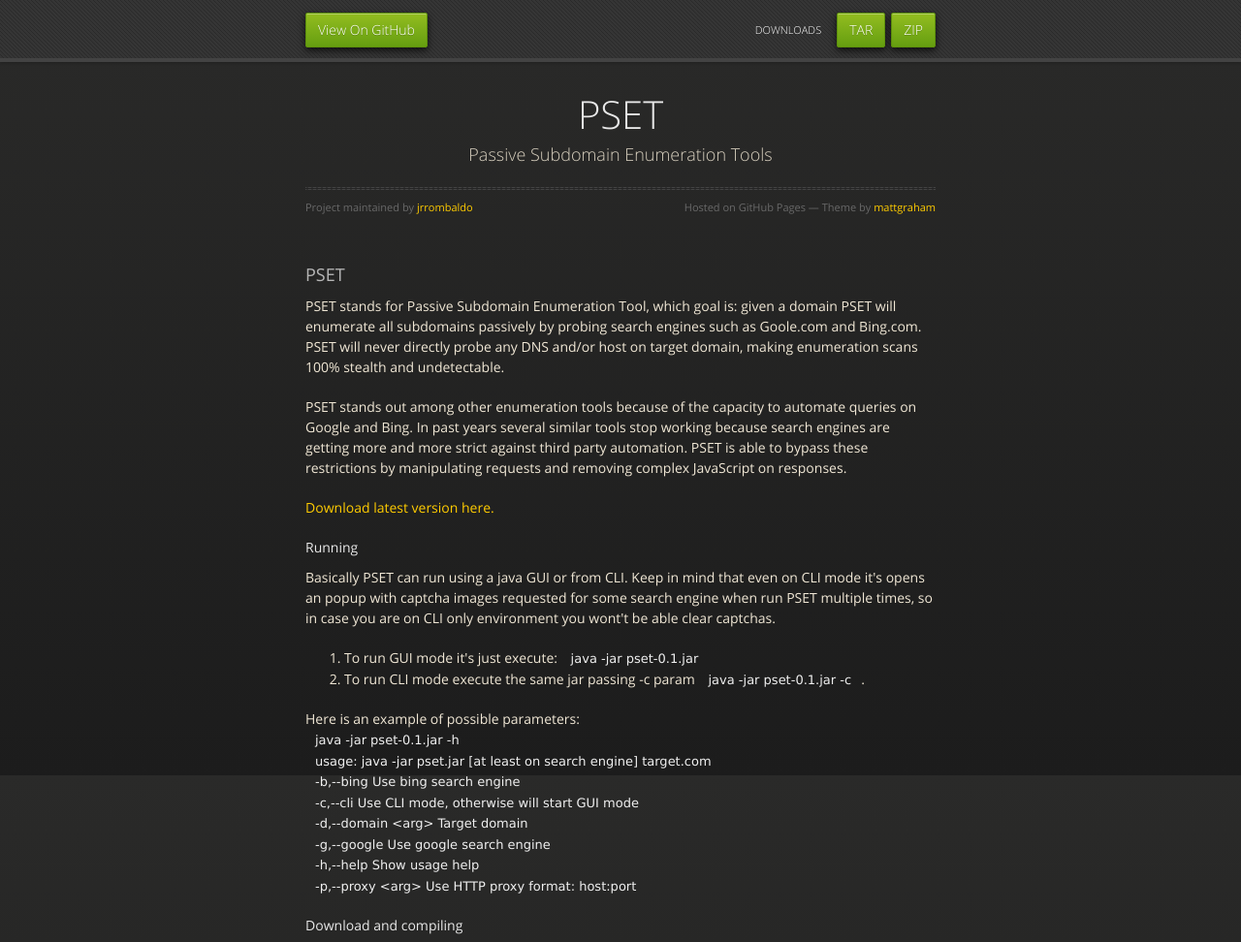
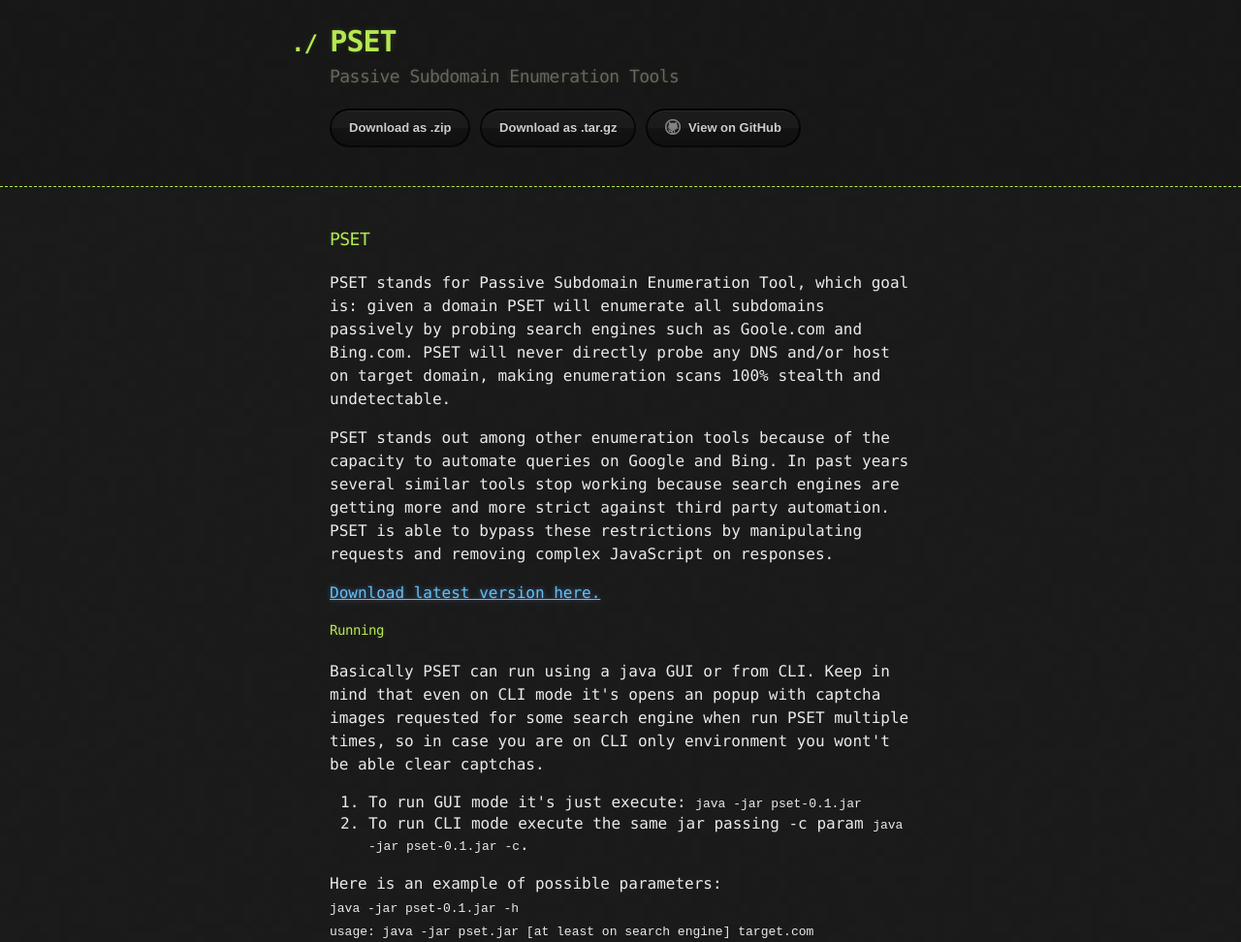
Before and after one commit to jrrombaldo/pset, a plain HTML site: page index.html in a window 1280 px wide. Shown: the top 972 px of the page at 97% size. Drawn offline with nearby package versions, Linux system fonts and the light colour scheme.

Commit message:
Create gh-pages branch via GitHub

```diff
--- a/index.html
+++ b/index.html
@@ -1,43 +1,33 @@
-<!doctype html>
+<!DOCTYPE html>
 <html>
   <head>
-    <meta charset="utf-8">
+    <meta charset='utf-8'>
     <meta http-equiv="X-UA-Compatible" content="chrome=1">
+
+    <link rel="stylesheet" type="text/css" href="stylesheets/stylesheet.css" media="screen">
+    <link rel="stylesheet" type="text/css" href="stylesheets/github-dark.css" media="screen">
+    <link rel="stylesheet" type="text/css" href="stylesheets/print.css" media="print">
+
     <title>PSET by jrrombaldo</title>
-    <link rel="stylesheet" href="stylesheets/styles.css">
-    <link rel="stylesheet" href="stylesheets/github-dark.css">
-    <script src="https://ajax.googleapis.com/ajax/libs/jquery/1.7.1/jquery.min.js"></script>
-    <script src="javascripts/respond.js"></script>
-    <!--[if lt IE 9]>
-      <script src="//html5shiv.googlecode.com/svn/trunk/html5.js"></script>
-    <![endif]-->
-    <!--[if lt IE 8]>
-    <link rel="stylesheet" href="stylesheets/ie.css">
-    <![endif]-->
-    <meta name="viewport" content="width=device-width, initial-scale=1, user-scalable=no">
+  </head>
 
-  </head>
   <body>
-      <div id="header">
-        <nav>
-          <li class="fork"><a href="https://github.com/jrrombaldo/pset">View On GitHub</a></li>
-          <li class="downloads"><a href="https://github.com/jrrombaldo/pset/zipball/master">ZIP</a></li>
-          <li class="downloads"><a href="https://github.com/jrrombaldo/pset/tarball/master">TAR</a></li>
-          <li class="title">DOWNLOADS</li>
-        </nav>
-      </div><!-- end header -->
 
-    <div class="wrapper">
+    <header>
+      <div class="container">
+        <h1>PSET</h1>
+        <h2>Passive Subdomain Enumeration Tools</h2>
 
-      <section>
-        <div id="title">
-          <h1>PSET</h1>
-          <p>Passive Subdomain Enumeration Tools</p>
-          <hr>
-          <span class="credits left">Project maintained by <a href="https://github.com/jrrombaldo">jrrombaldo</a></span>
-          <span class="credits right">Hosted on GitHub Pages &mdash; Theme by <a href="https://twitter.com/michigangraham">mattgraham</a></span>
-        </div>
+        <section id="downloads">
+          <a href="https://github.com/jrrombaldo/pset/zipball/master" class="btn">Download as .zip</a>
+          <a href="https://github.com/jrrombaldo/pset/tarball/master" class="btn">Download as .tar.gz</a>
+          <a href="https://github.com/jrrombaldo/pset" class="btn btn-github"><span class="icon"></span>View on GitHub</a>
+        </section>
+      </div>
+    </header>
 
+    <div class="container">
+      <section id="main_content">
         <h3>
 <a id="pset" class="anchor" href="#pset" aria-hidden="true"><span class="octicon octicon-link"></span></a>PSET</h3>
 
@@ -85,9 +75,8 @@
 
 <p>Thank you!</p>
       </section>
+    </div>
 
-    </div>
-    <!--[if !IE]><script>fixScale(document);</script><![endif]-->
               <script type="text/javascript">
             var gaJsHost = (("https:" == document.location.protocol) ? "https://ssl." : "http://www.");
             document.write(unescape("%3Cscript src='" + gaJsHost + "google-analytics.com/ga.js' type='text/javascript'%3E%3C/script%3E"));
```
